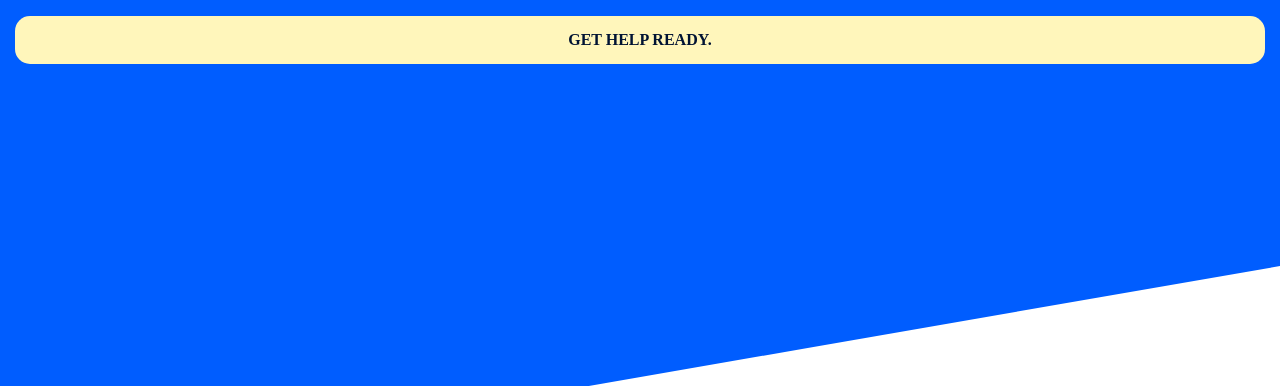
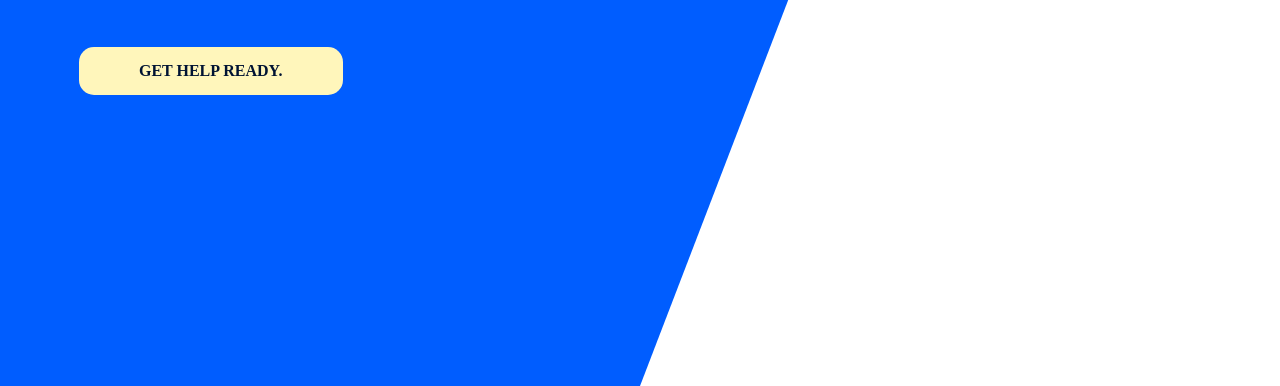
Before and after one commit to Guru4741/ResponsiveSassPage, a website: page index.html in a window 1280 px wide. Shown: the part 414-800 px from the top of the page. Drawn offline with Linux system fonts and the light colour scheme.

Commit message:
Made Responsive

```diff
--- a/scss/main.scss
+++ b/scss/main.scss
@@ -10,6 +10,14 @@ $borders: 15px;
 
 @function color($color-name){
     @return map-get($map: $colors, $key: $color-name)
+}
+
+$desktop: 840px;
+
+@mixin desktop {
+    @media (min-width: #{$desktop}) {
+        @content;
+    }
 }
 
 body, html {
@@ -28,6 +36,11 @@ body {
         height: 100%;
         position: absolute;
         z-index: -1;
+
+        @include desktop {
+            -webkit-clip-path: polygon(0 0, 74% 0, 50% 100%, 0% 100%);
+            clip-path: polygon(0 0, 74% 0, 50% 100%, 0% 100%);
+        }
     }
 
     header a {
@@ -41,6 +54,14 @@ body {
 }
 
 main {
+
+    @include desktop {
+        display: grid;
+        grid-template-columns: 50% auto;
+        grid-template-areas:
+            "primary card";
+    }
+
     section#card {
         background: #fff;
         padding: 20px;
@@ -52,6 +73,13 @@ main {
         -o-border-radius: $borders;
         box-shadow: 0 10px 30px rgba(0,0,0,.2);
         width: 80%;
+
+        @include desktop {
+            grid-area: card;
+            height: fit-content;
+            align-self: center;
+            margin: 1em;
+        }
 
         ul {
             list-style: none;
@@ -88,10 +116,24 @@ main {
         padding: $padding;
         text-align: center;
 
+        @include desktop {
+            grid-area: primary;
+            text-align: left;
+            margin: 4em 0 0 4em;
+        }
+
         h1{
             font-size: 3em;
             margin-top: 10px;
             text-transform: uppercase;
+
+
+            @include desktop {
+                width: 30%;
+                font-size: 4em;
+                line-height: .9em;
+            }
+
         }
 
         p {
@@ -113,6 +155,13 @@ main {
             text-align: center;
             margin: 50px auto 0 auto;
             padding: $padding;
+
+
+            @include desktop {
+                display: inline-block;
+                padding: $padding $padding * 4;
+            }
+
         }
 
     }
```
Also changed, not shown: css/main.css.
